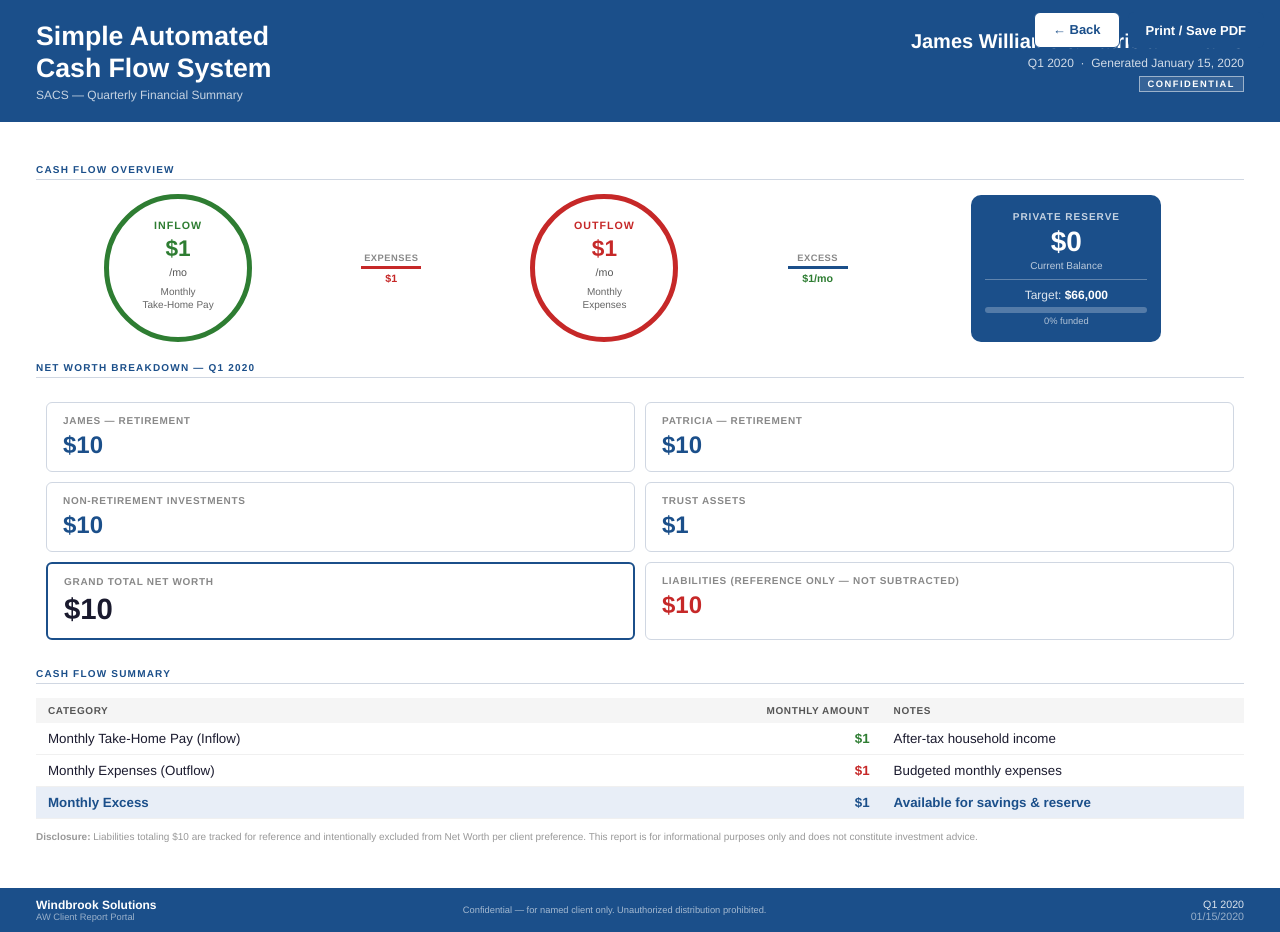
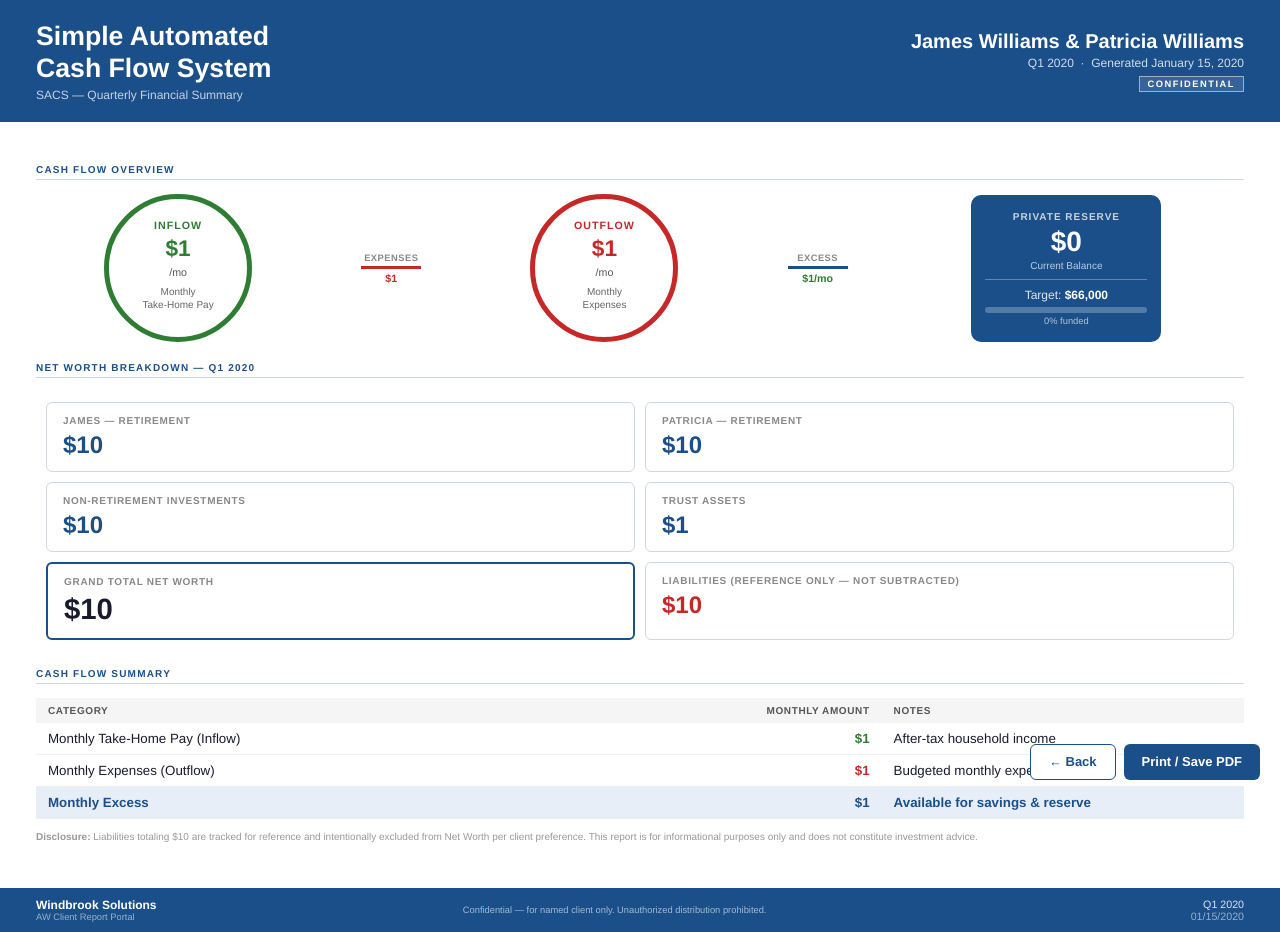
Before and after one commit to rodrigost1455-hub/aw-portal, a FastAPI app: page /clients/1/report/1/sacs-pdf in a window 1280 px wide. Run offline with FastAPI, Linux system fonts and the light colour scheme; tables that the repository leaves empty hold one stand-in row (values such as "Sample post").

```diff
--- a/templates/sacs_pdf.html
+++ b/templates/sacs_pdf.html
@@ -287,8 +287,8 @@
     /* ── Print button ───────────────────────────────────── */
   .print-toolbar {
     position: fixed;
-    top: 12px;
-    right: 16px;
+    bottom: 20px;
+    right: 20px;
     display: flex;
     gap: 8px;
     z-index: 999;
```
